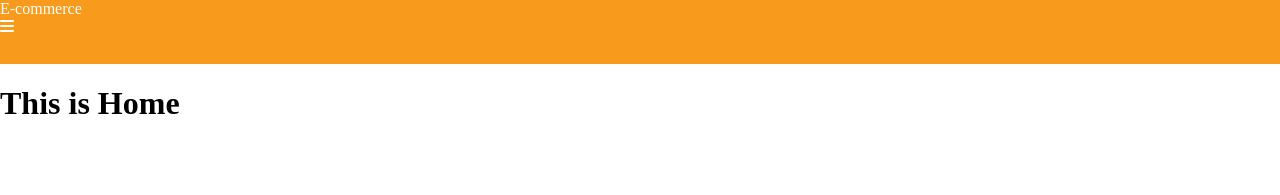
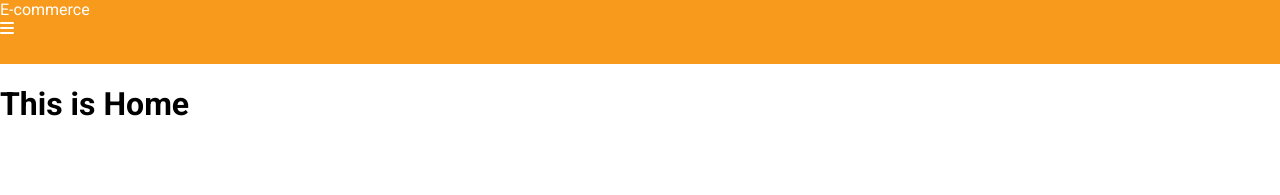
Before and after one commit to errami01/e-shop, a React (Create React App) app: page / in a window 1280 px wide. Shown: the top 195 px of the page. Built offline with nearby package versions, Linux system fonts and the light colour scheme.

Commit message:
set root font to Roboto

```diff
--- a/src/App.css
+++ b/src/App.css
@@ -1,6 +1,7 @@
 :root{
   --first-Color: #F89B1D;
-  --second-Color: #CB653E
+  --second-Color: #CB653E;
+  font-family: 'Roboto', sans-serif;
 
 }
 body{
```
